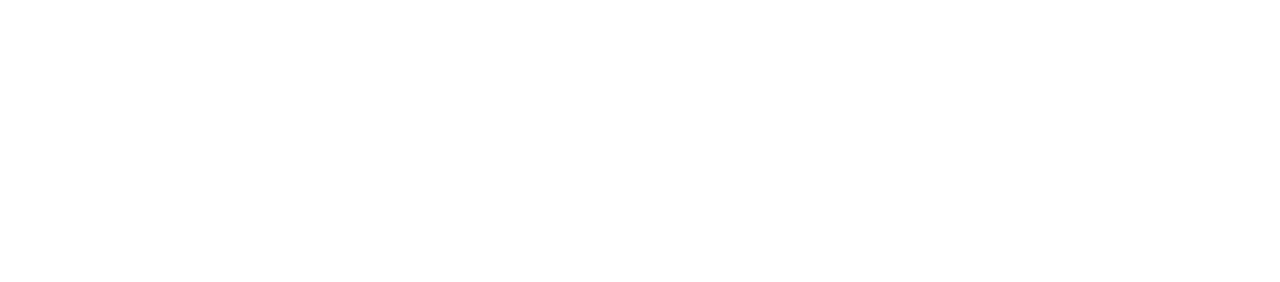
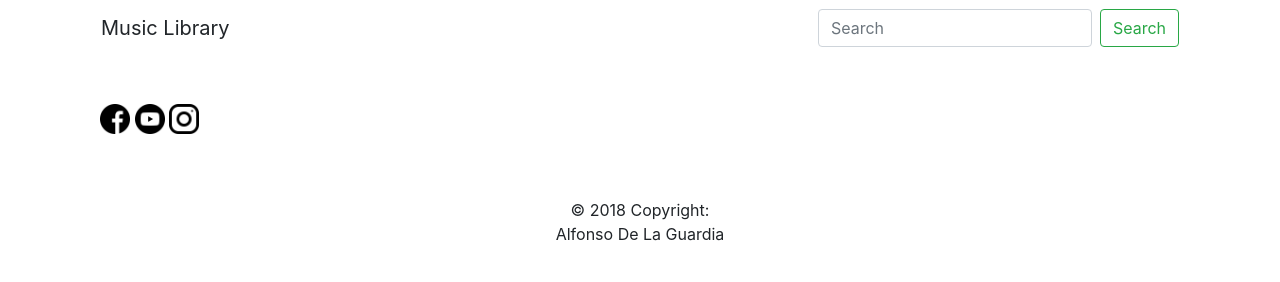
Before and after one commit to alfonsodelag/musiclibrary, a plain HTML site: page index.html in a window 1280 px wide. Drawn offline with nearby package versions, Linux system fonts and the light colour scheme.

Commit message:
organizing files into folders

```diff
--- a/index.html
+++ b/index.html
@@ -4,10 +4,48 @@
     <meta charset="UTF-8">
     <meta name="viewport" content="width=device-width, initial-scale=1.0">
     <meta http-equiv="X-UA-Compatible" content="ie=edge">
-    <title>Document</title>
+    <title>Music Library</title>
+    <link rel="stylesheet" href="https://stackpath.bootstrapcdn.com/bootstrap/4.4.0/css/bootstrap.min.css" integrity="sha384-SI27wrMjH3ZZ89r4o+fGIJtnzkAnFs3E4qz9DIYioCQ5l9Rd/7UAa8DHcaL8jkWt" crossorigin="anonymous">
+<link rel="stylesheet" href="./assets/css/style.css">
 </head>
 <body>
+<div class="container">
+    <head>
+        <nav class="navbar bg-Darker white">
+        <a class="navbar-brand">Music Library</a>
+        <form class="form-inline">
+            <input class="form-control mr-sm-2" type="search" id="inputSearch" placeholder="Search" aria-label="Search">
+            <button class="btn btn-outline-success my-2 my-sm-0" type="submit" id="submit">Search</button>
+        </form>
+        </nav>
+    </head>
 
-    <script src="script.js"></script>
+    <main>
+
+    </main>
+
+    <footer id="footer" class=" container p-0 mb-2 bg-Dark white">
+
+            <!-- Footer Elements -->
+            <div class="social col-md-12 py-5 center">
+                <!-- Facebook -->
+                <a href=".." target="_blank"><img src="./assets/images/facebook.png" alt="" width="30"></a>
+                <!-- Youtube -->
+                <a href=".." target="_blank"><img src="./assets/images/youtube.png" alt="" width="30"></a>
+                <!-- Whatsapp -->
+                <a href=".." target="_blank"><img src="./assets/images/instagram.png" alt="" width="30"></a>
+            </div>
+            <!-- Footer Elements -->
+
+            <!-- Copyright -->
+            <div class="bg-Darker footer-copyright text-center py-3 w-100">© 2018 Copyright:
+                <p>Alfonso De La Guardia</p>
+            </div>
+            <!-- Copyright -->
+
+    </footer>
+</div>
+<script src="https://ajax.googleapis.com/ajax/libs/jquery/3.4.1/jquery.min.js"></script>
+<script src="assets/js/script.js"></script>
 </body>
 </html>
```
Also changed, not shown: assets/css/style.css (added), assets/images/facebook.png (added), assets/images/instagram.png (added), assets/images/youtube.png (added), assets/js/script.js (added).
